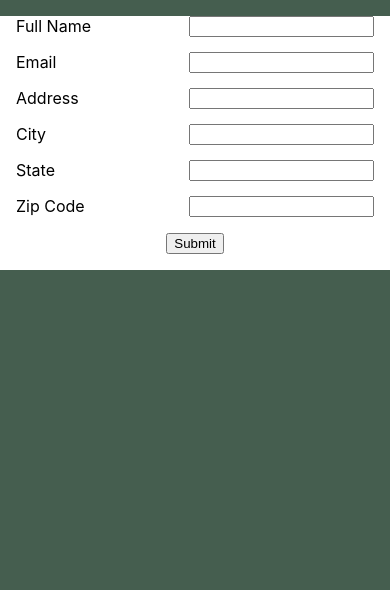
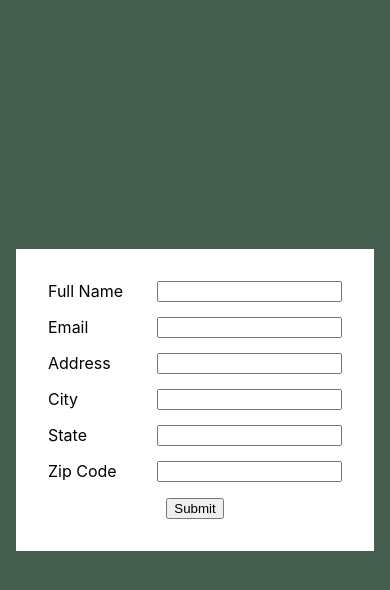
Before and after one commit to carah-tychewicz/simple-webform, a React (Create React App) app: page / in a window 390 px wide. Shown: the top 590 px of the page. Built offline with nearby package versions, Linux system fonts and the light colour scheme.

Commit message:
responsive enough

```diff
--- a/src/App.css
+++ b/src/App.css
@@ -1,6 +1,13 @@
 .container {
+  height: 800px;
+  display: flex;
+  justify-content: center;
+  align-items: center;
 }
 
 .card {
+  width: 30rem;
+  padding: 1rem;
   background-color: white;
+  margin: 1rem;
 }
--- a/src/index.css
+++ b/src/index.css
@@ -5,7 +5,7 @@ body {
     sans-serif;
   -webkit-font-smoothing: antialiased;
   -moz-osx-font-smoothing: grayscale;
-  background-color:    #455e4f
+  background-color: #455e4f;
 }
 
 code {
```
